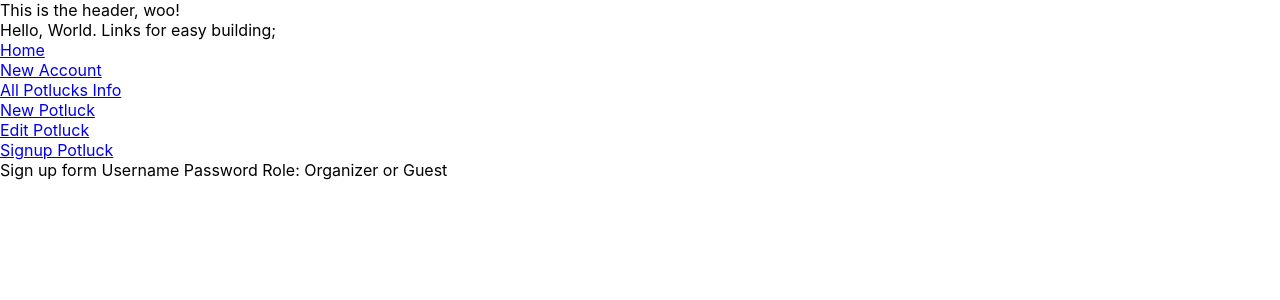
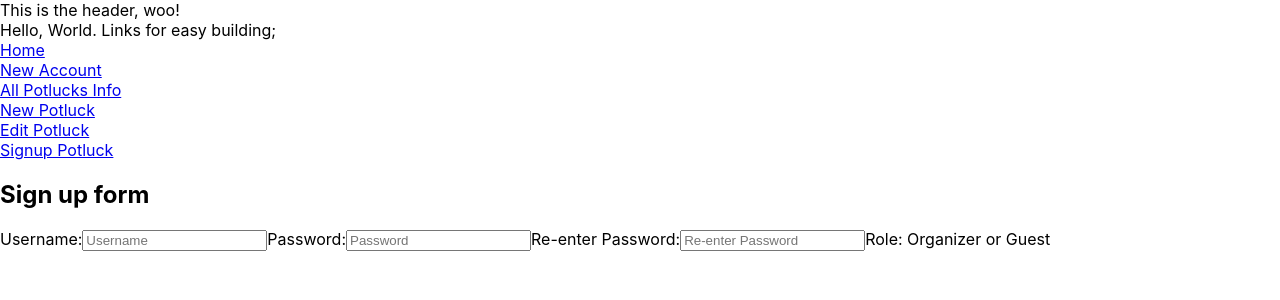
Before and after one commit to Potluck-Crew/frontend, a React (Create React App) app in the folder potluck/: page /new in a window 1280 px wide. Shown: the top 300 px of the page. Built offline with nearby package versions, Linux system fonts and the light colour scheme.

Commit message:
Login Changes

```diff
--- a/potluck/src/components/NewAccount.js
+++ b/potluck/src/components/NewAccount.js
@@ -3,10 +3,29 @@ import React from 'react'
 function NewAccount() {
     return (
         <div>
-            Sign up form
-            Username
-            Password
-            Role: Organizer or Guest
+                 <h2>Sign up form</h2>
+             <label>Username:
+                 <input
+                     type = 'text'
+                     name = 'username'
+                     placeholder = 'Username'
+                 />
+             </label>
+             <label>Password:
+                 <input
+                     type = 'text'
+                     name = 'password'
+                     placeholder = 'Password'
+                 />
+             </label>
+             <label>Re-enter Password:
+                 <input
+                     type = 'text'
+                     name = 're-enter-password'
+                     placeholder = 'Re-enter Password'
+                 />
+             </label>
+             Role: Organizer or Guest
         </div>
     )
 }
```
Also changed, not shown: potluck/src/components/Signup.js (added, +11 -0 lines).
